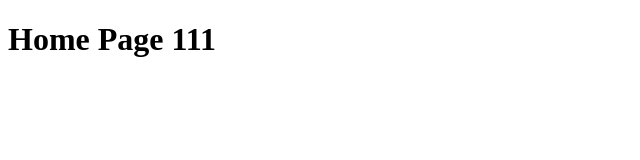
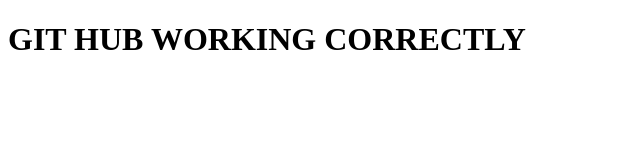
Before and after one commit to Ossama-Amakrane/Node1, a website: page views/home.html in a window 1280 px wide. Shown: the whole page, without its empty margins (0-640 px from the left). Drawn offline with Linux system fonts and the light colour scheme.

Commit message:
update home page content

```diff
--- a/views/home.html
+++ b/views/home.html
@@ -6,7 +6,7 @@
     <title>Document</title>
 </head>
 <body>
-    <h1>Home Page 111</h1>
+    <h1>GIT HUB WORKING CORRECTLY</h1>
 
 </body>
 </html>
```
